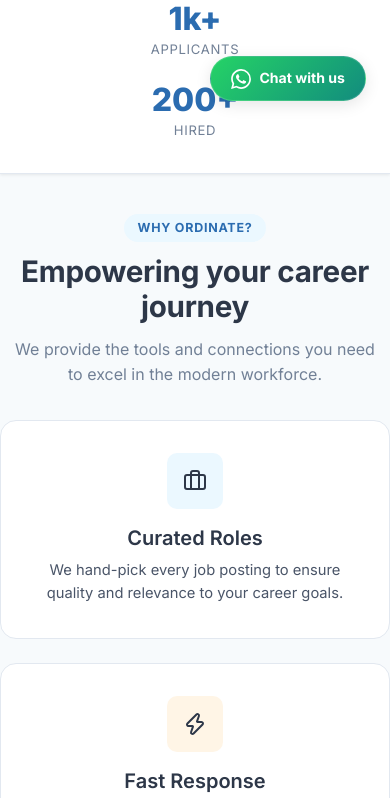
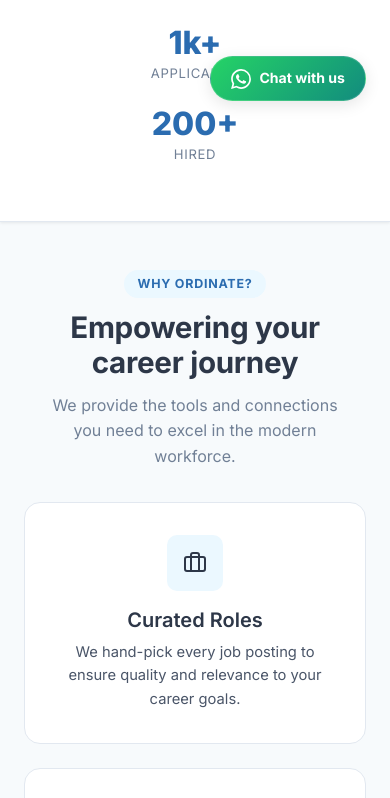
Before and after one commit to arshit09/ordinate, a plain HTML site: page public-website/frontend/index.html in a window 390 px wide. Shown: the part 719-1517 px from the top of the page. Drawn offline with nearby package versions, Linux system fonts and the light colour scheme.

Commit message:
fix: resolve mobile layout issues by using logical padding and preventing shorthand overrides

```diff
--- a/public-website/frontend/css/global.css
+++ b/public-website/frontend/css/global.css
@@ -77,12 +77,12 @@
 .text-center { text-align: center; }
 
 /* ── Layout ─────────────────────────────────────────────────── */
-.container { max-width: 1180px; margin: 0 auto; padding: 0 24px; }
-.section { padding: 80px 0; }
-.section-sm { padding: 48px 0; }
-.grid-2 { display: grid; grid-template-columns: repeat(auto-fit, minmax(300px, 1fr)); gap: 24px; }
-.grid-3 { display: grid; grid-template-columns: repeat(auto-fit, minmax(260px, 1fr)); gap: 24px; }
-.grid-4 { display: grid; grid-template-columns: repeat(auto-fit, minmax(220px, 1fr)); gap: 20px; }
+.container { max-width: 1180px; margin: 0 auto; padding-inline: 24px; }
+.section { padding-block: 80px; }
+.section-sm { padding-block: 48px; }
+.grid-2 { display: grid; grid-template-columns: repeat(auto-fit, minmax(min(300px, 100%), 1fr)); gap: 24px; }
+.grid-3 { display: grid; grid-template-columns: repeat(auto-fit, minmax(min(260px, 100%), 1fr)); gap: 24px; }
+.grid-4 { display: grid; grid-template-columns: repeat(auto-fit, minmax(min(220px, 100%), 1fr)); gap: 20px; }
 .flex   { display: flex; }
 .flex-center { display: flex; align-items: center; justify-content: center; }
 .flex-between { display: flex; align-items: center; justify-content: space-between; }
@@ -340,7 +340,7 @@
   box-shadow: 0 2px 12px rgba(0,0,0,.06);
   transition: background var(--transition);
 }
-.navbar .container { display: flex; align-items: center; height: 100%; gap: 24px; }
+.navbar .container { display: flex; align-items: center; height: 100%; gap: 16px; }
 .nav-brand { display: flex; align-items: center; gap: 10px; flex-shrink: 0; }
 .nav-brand img { height: 36px; width: auto; }
 .nav-links { display: flex; align-items: center; gap: 4px; margin-left: auto; }
@@ -378,7 +378,7 @@
 /* ── Hero ────────────────────────────────────────────────────── */
 .hero {
   background: linear-gradient(135deg, #0F2742 0%, var(--primary) 50%, #1A4A80 100%);
-  color: #fff; padding: 100px 0 80px; position: relative; overflow: hidden;
+  color: #fff; padding-block: 100px 80px; position: relative; overflow: hidden;
 }
 .hero::before {
   content: ''; position: absolute; inset: 0;
@@ -438,7 +438,7 @@
 /* ── Page Hero (inner pages) ─────────────────────────────────── */
 .page-hero {
   background: linear-gradient(135deg, #0F2742 0%, var(--primary) 100%);
-  color: #fff; padding: 64px 0 56px;
+  color: #fff; padding-block: 64px 56px;
 }
 .page-hero h1 { font-size: clamp(1.75rem, 4vw, 2.5rem); color: #fff; margin-bottom: 10px; }
 .page-hero p  { color: rgba(255,255,255,.75); font-size: 1.05rem; }
@@ -471,8 +471,8 @@
 /* ── CTA Banner ──────────────────────────────────────────────── */
 .cta-banner {
   background: linear-gradient(135deg, var(--primary), var(--primary-dark));
-  color: #fff; padding: 64px 0; text-align: center; border-radius: var(--radius-xl);
-  margin: 0 24px;
+  color: #fff; padding-block: 64px; text-align: center; border-radius: var(--radius-xl);
+  margin-inline: 24px;
 }
 .cta-banner h2 { color: #fff; margin-bottom: 12px; }
 .cta-banner p  { color: rgba(255,255,255,.8); margin-bottom: 28px; font-size: 1.05rem; }
@@ -787,7 +787,7 @@
 @media (max-width: 768px) {
   .nav-links, .nav-cta { display: none; }
   .nav-hamburger { display: flex; }
-  .container { padding: 0 24px; }
+  .container { padding-inline: 24px; }
   .footer-grid { grid-template-columns: 1fr 1fr; gap: 32px; }
   .form-row { grid-template-columns: 1fr; }
   .admin-sidebar { transform: translateX(-100%); width: 280px; }
@@ -797,29 +797,29 @@
   .admin-topbar { padding: 0 16px; }
   .admin-content { padding: 20px; }
   .slide-panel { width: 100%; right: -100%; }
-  .hero { padding: 80px 0 60px; text-align: center; }
+  .hero { padding-block: 80px 60px; text-align: center; }
   .hero h1 { margin: 0 auto 20px; }
   .hero p { margin: 0 auto 32px; }
   .hero-ctas { justify-content: center; }
-  .section { padding: 56px 0; }
-  .page-hero { padding: 56px 0 48px; }
+  .section { padding-block: 56px; }
+  .page-hero { padding-block: 56px 48px; }
   .gap-40 { gap: 32px; }
-  .cta-banner { border-radius: 0; margin: 0; padding: 48px 24px; }
-  .stats-bar .container { justify-content: center; gap: 32px; }
+  .cta-banner { border-radius: var(--radius-lg); margin-inline: 16px; padding: 40px 24px; }
+  .stats-bar .container { justify-content: center; gap: 32px; padding-inline: 24px; }
 }
 
 @media (max-width: 480px) {
-  .container { padding: 0 20px; }
-  .section { padding: 40px 0; }
-  .page-hero { padding: 48px 0 40px; }
+  .container { padding-inline: 24px; }
+  .section { padding-block: 48px; }
+  .page-hero { padding-block: 48px 40px; }
   .footer-grid { grid-template-columns: 1fr; }
   .stat-cards { grid-template-columns: 1fr; }
-  .stats-bar { padding: 32px 0; }
-  .stats-bar .container { flex-direction: column; align-items: center; gap: 24px; padding: 0; }
+  .stats-bar { padding-block: 32px; }
+  .stats-bar .container { flex-direction: column; align-items: center; gap: 24px; padding-inline: 24px; }
   .hero-ctas { flex-direction: column; width: 100%; gap: 12px; }
   .hero-ctas .btn { width: 100%; padding: 14px; }
   .hero h1 { font-size: 2.15rem; }
-  .section-header { margin-bottom: 32px; padding: 0 10px; }
+  .section-header { margin-bottom: 32px; padding-inline: 20px; }
   .section-header h2 { font-size: 1.85rem; }
   .job-card { padding: 20px; }
   .card-pad { padding: 24px; }
@@ -833,10 +833,11 @@
   .search-bar { padding: 20px; gap: 16px; }
   .search-bar select,
   .search-bar .custom-select-wrapper { max-width: none; }
+  .apply-wrapper { padding: 32px 0; }
 }
 
 @media (max-width: 360px) {
-  .container { padding: 0 16px; }
+  .container { padding-inline: 20px; }
   .hero h1 { font-size: 1.85rem; }
 }
 
```
